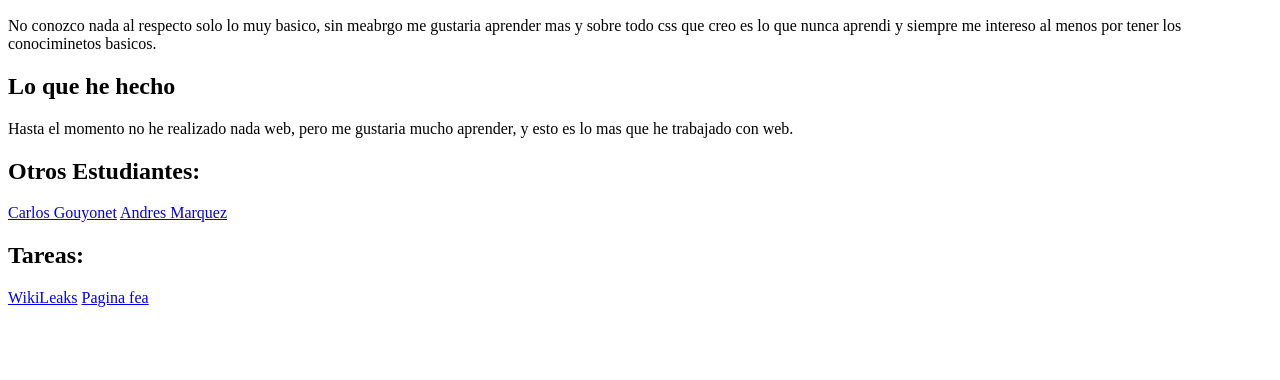
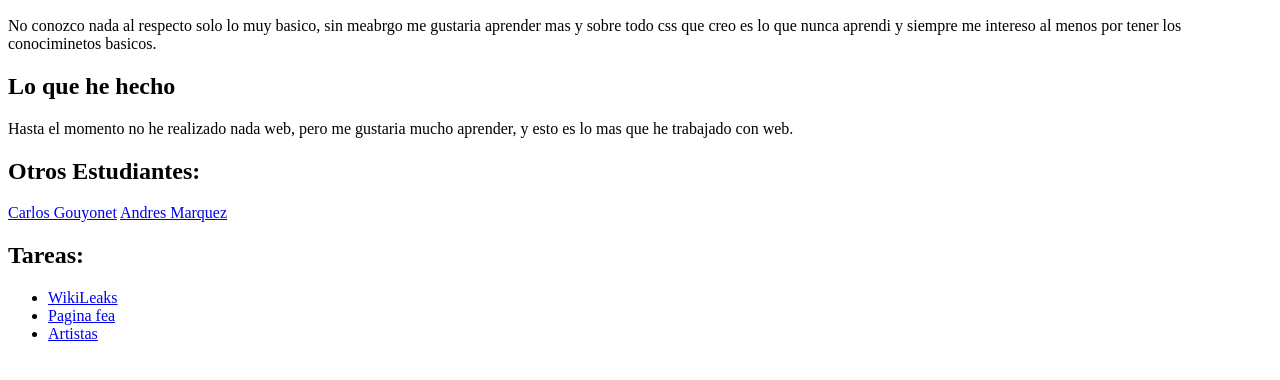
Before and after one commit to Limoncrack2v/Limoncrack2v.github.io, a plain HTML site: page miarchivo.html in a window 1280 px wide. Shown: the part 110-490 px from the top of the page. Drawn offline with Linux system fonts and the light colour scheme.

Commit message:
Agregar actividad clase

```diff
--- a/miarchivo.html
+++ b/miarchivo.html
@@ -21,8 +21,11 @@
   <a href="https://skops23.github.io/miarchivo.html"> Andres Marquez</a>
 
   <h2>Tareas: </h2>
-  <a href="/Tareas/WikiLeaks/index.html">WikiLeaks</a>
-  <a href="/Tareas/Pagina_fea/index.html">Pagina fea</a>
+  <ul>
+    <li><a href="/Tareas/WikiLeaks/index.html">WikiLeaks</a></li>
+    <li><a href="/Tareas/Pagina_fea/index.html">Pagina fea</a></li>
+    <li><a href="/Clase/CSS/miarchivo_v2.html">Artistas</a></li>
+  </ul>
 
 </body>
 </html>
```
Also changed, not shown: Tareas/WikiLeaks/index.html (+1 -1 lines).
